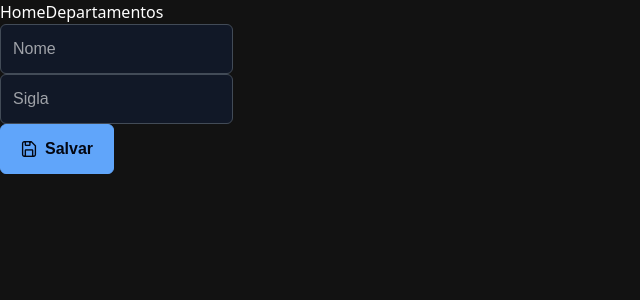
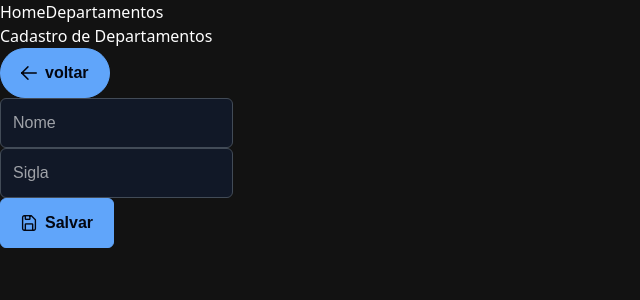
Before and after one commit to FabianaSoft/projetoFinal, a React (Vite) app: page /departamentos/new in a window 1280 px wide. Shown: the top 300 px of the page, without its empty margins (0-640 px from the left). Built offline with nearby package versions, Linux system fonts and the light colour scheme; a web font is replaced by a local one.

Commit message:
inserir botao voltar

```diff
--- a/src/Pages/Departamentos/Forms/index.tsx
+++ b/src/Pages/Departamentos/Forms/index.tsx
@@ -2,13 +2,16 @@ import { InputText } from "primereact/inputtext"
 import { Button } from "primereact/button"
 import { useState } from "react"
 import { insereDepartamento } from "../../../Services/Departamentos/insereDepartamento"
+import {useNavigate} from "react-router-dom"
 
 
 function Forms() {
+    const navigate = useNavigate()
     const [nome, setNome] = useState("")
     const [sigla, setSigla] = useState("")
     const [nomeError, setNomeError] = useState(false)
     const [siglaError, setSiglaError] = useState(false)
+
 
     async function inserir() {
         if (nome === "" || sigla === "") {
@@ -23,6 +26,11 @@ function Forms() {
 
     }
     return (
+        <>
+            <div className="col-span-12 flex justify-between items-center">
+                <h1>Cadastro de Departamentos</h1>
+                <Button label="voltar" icon="pi pi-arrow-left" rounded onClick={() => navigate("/departamentos")} />
+            </div>
             <div className="col-span-12">
                 <div className="flex w-full gap-2">
                     <div className="w-2/3">
@@ -42,6 +50,7 @@ function Forms() {
                 <Button label="Salvar" icon="pi pi-save" className="mt-2" onClick={inserir} />
 
             </div>
+        </>
     )
 }
 
```
Lines whose indentation alone changed are shown as unchanged.
